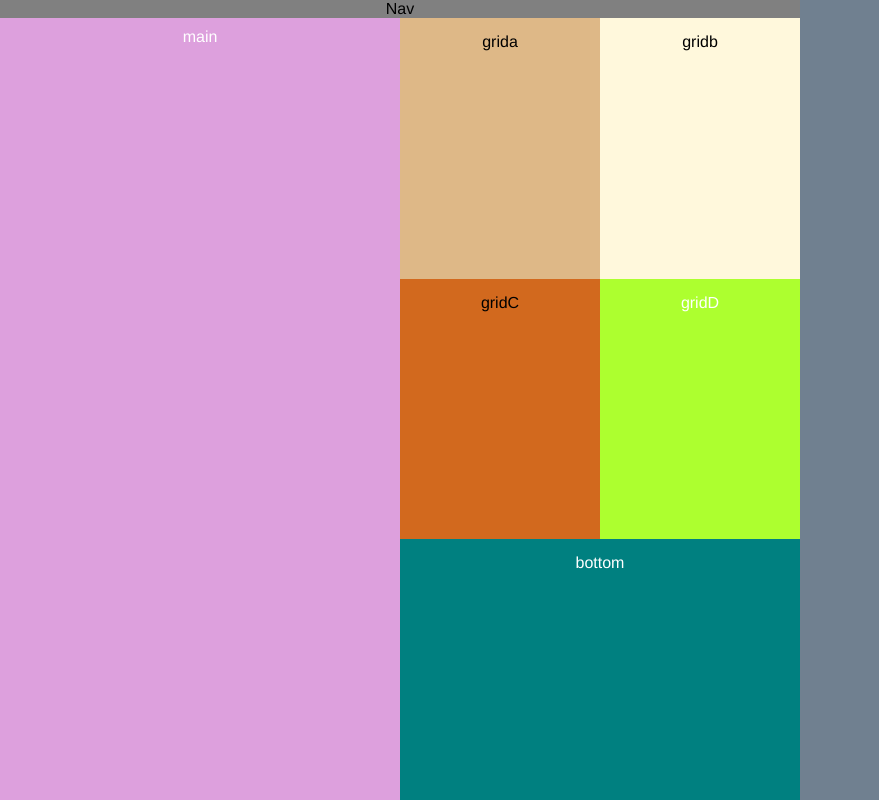
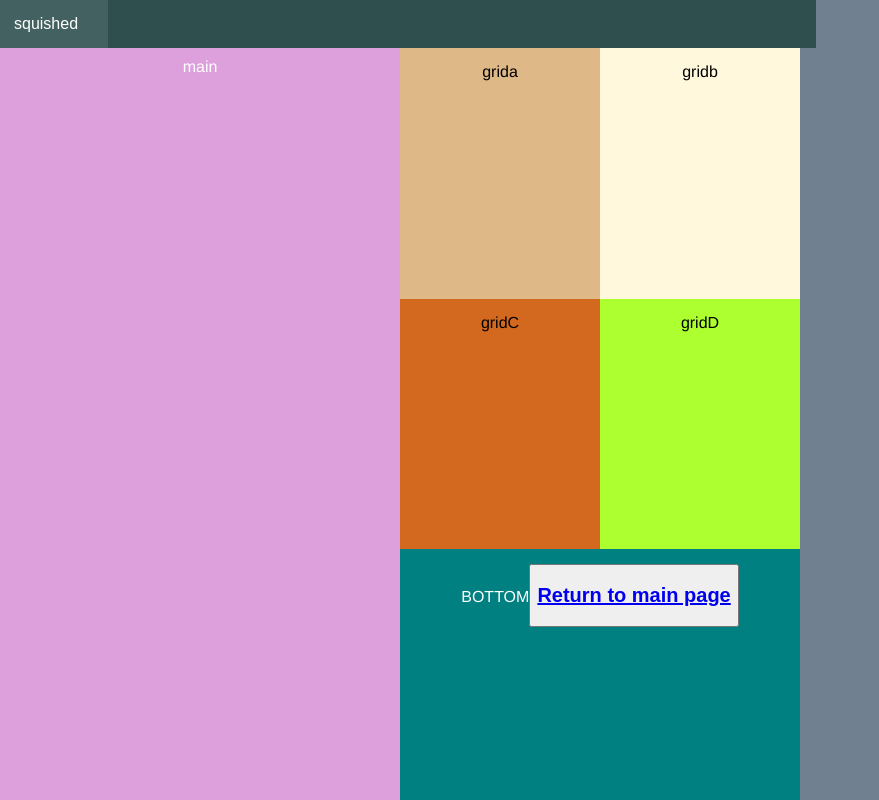
Before and after one commit to Ethan-cm/portfolio, a Next.js app: page /practice in a window 1280 px wide. Shown: the whole page, without its empty margins (0-879 px from the left). Built offline with nearby package versions, Linux system fonts and the light colour scheme.

Commit message:
hacky as hell solution for the css margin problem, not proud of this at all

```diff
--- a/components/Navbar/Navbar.styles.js
+++ b/components/Navbar/Navbar.styles.js
@@ -4,21 +4,24 @@ export const Butano = styled.button`
 background-color: #446161;
 border: none;
 color: white;
+text-align: center;
 padding: 15px 30px;
-text-align: center;
 text-decoration: none;
 display: inline-block;
 font-size: 16px;
+margin: 0px;
 `;
 
 export const Linko = styled.div`
-    text-decoration: none;
+text-decoration: none;
+margin: 0px;
 `;
 
 export const Baro = styled.div`
 background-color: DarkSlateGray;
 top:  0px;
 left: 0px;
+margin: -16px;
 text-decoration: none;
 text-align: left;
 `;
--- a/components/grid/grid.js
+++ b/components/grid/grid.js
@@ -25,6 +25,7 @@ padding-top: 0px;
 export const Nav = styled.nav`
 grid-area: nav;
 background-color: Grey;
+padding: 0px 0px 0px 0px;
 `;
 
 export const GridA = styled.div`
@@ -47,7 +48,6 @@ padding: 15px 15px 15px 15px;
 export const GridD = styled.div`
 grid-area: gridD;
 background: GreenYellow;
-color: white;
 padding: 15px 15px 15px 15px;
 `;
 export const Bottom = styled.div`
--- a/pages/practice.js
+++ b/pages/practice.js
@@ -1,20 +1,34 @@
 import React from 'react';
 import ReactDOM from 'react-dom';
+import Link from 'next/link'
 import { render } from 'react-dom';
 import Practicos from '../components/practicecomponent/practicecomp';
+import Navbar from '../components/Navbar/Navbar.js'
 import {Indexgrid, Nav, GridA, GridB, GridC, GridD, Main, Bottom} from '../components/grid/grid.js'
 
 export default function Practice(){
 return(
 
 <Indexgrid>
-<Nav>Nav</Nav>
+<Nav><Navbar/></Nav>
 <Main>main</Main>
 <GridA>grida</GridA>
 <GridB>gridb</GridB>
 <GridC>gridC</GridC>
 <GridD>gridD</GridD>
-<Bottom>bottom</Bottom>
+
+<Bottom>
+    BOTTOM
+
+    <button type='button' className='prettybutton'>
+        <h2>
+          <Link href="/">
+            <a>Return to main page</a>
+          </Link>
+        </h2>
+    </button>
+</Bottom>
+
 </Indexgrid>
 
 )};
--- a/pages/theme/globalStyles.js
+++ b/pages/theme/globalStyles.js
@@ -6,11 +6,15 @@ import Image from 'next/image';
 
 const GlobalStyle = createGlobalStyle`
   body {
-    margin: 0;
-    padding: 0;
+    margin: 0px;
+    padding: 0px;
     background: slategrey;
     font-family: Open-Sans, Helvetica, Sans-Serif;
-  }
+  };
+  head{
+    margin: 0px;
+    padding: 0px;
+  };
 `;
 
 export default GlobalStyle;
```
Also changed, not shown: pages/index.js (+7 -1 lines).
